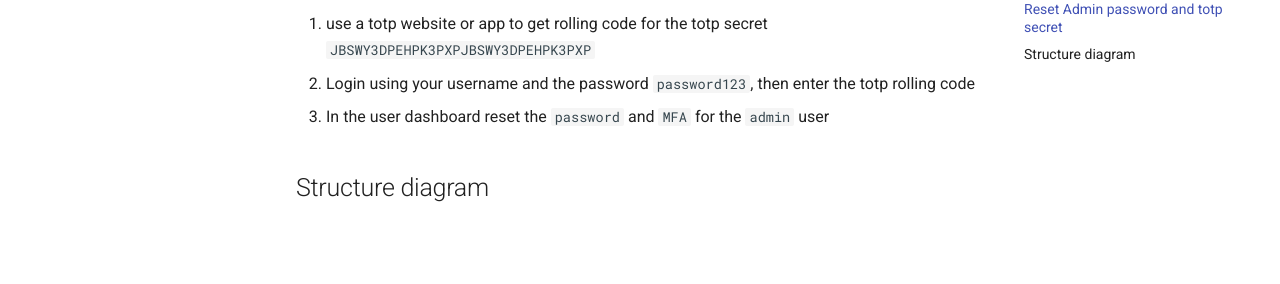
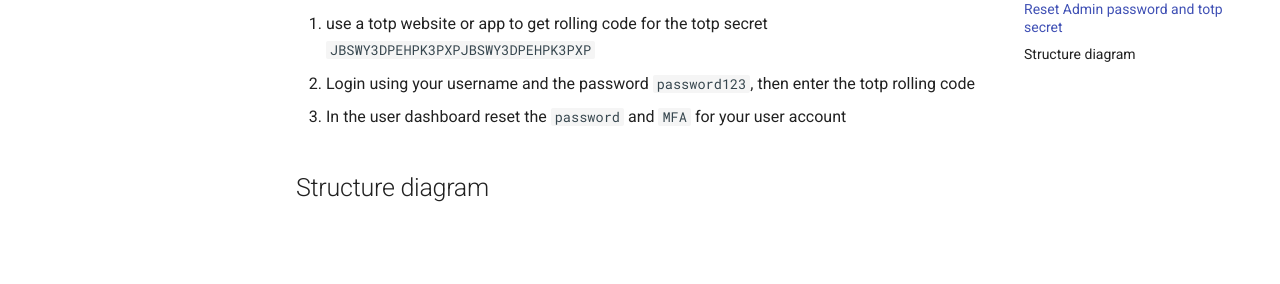
Before and after one commit to BozhanL/rehua-doc, an MkDocs documentation site: the page built from docs/usage.md, in a window 1280 px wide and 900 px high, scrolled down 2264 px. Shown: the part 153-437 px from the top of the window. Built offline with MkDocs 1.6.1 and Material for MkDocs 9.7.7, drawn with Linux system fonts in a browser that asks for light colours; comment, search, counter and statistics services are not loaded.

Commit message:
fix(docs): impoved working in the final instruction

```diff
--- a/docs/usage.md
+++ b/docs/usage.md
@@ -92,7 +92,7 @@ db.users.updateOne(
 
 3. use a totp website or app to get rolling code for the totp secret `JBSWY3DPEHPK3PXPJBSWY3DPEHPK3PXP`
 4. Login using your username and the password `password123`, then enter the totp rolling code
-5. In the user dashboard reset the `password` and `MFA` for the `admin` user
+5. In the user dashboard reset the `password` and `MFA` for your user account
 
 ## Structure diagram
 
```
